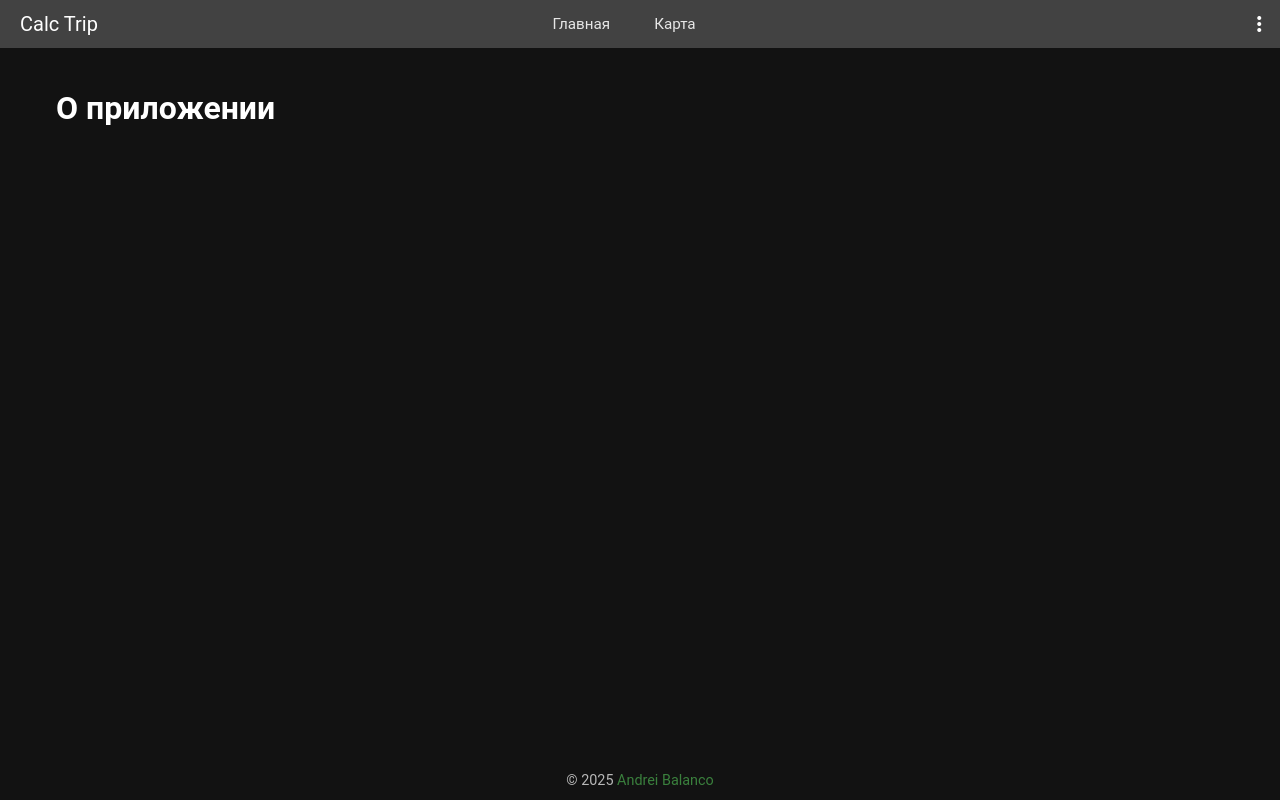
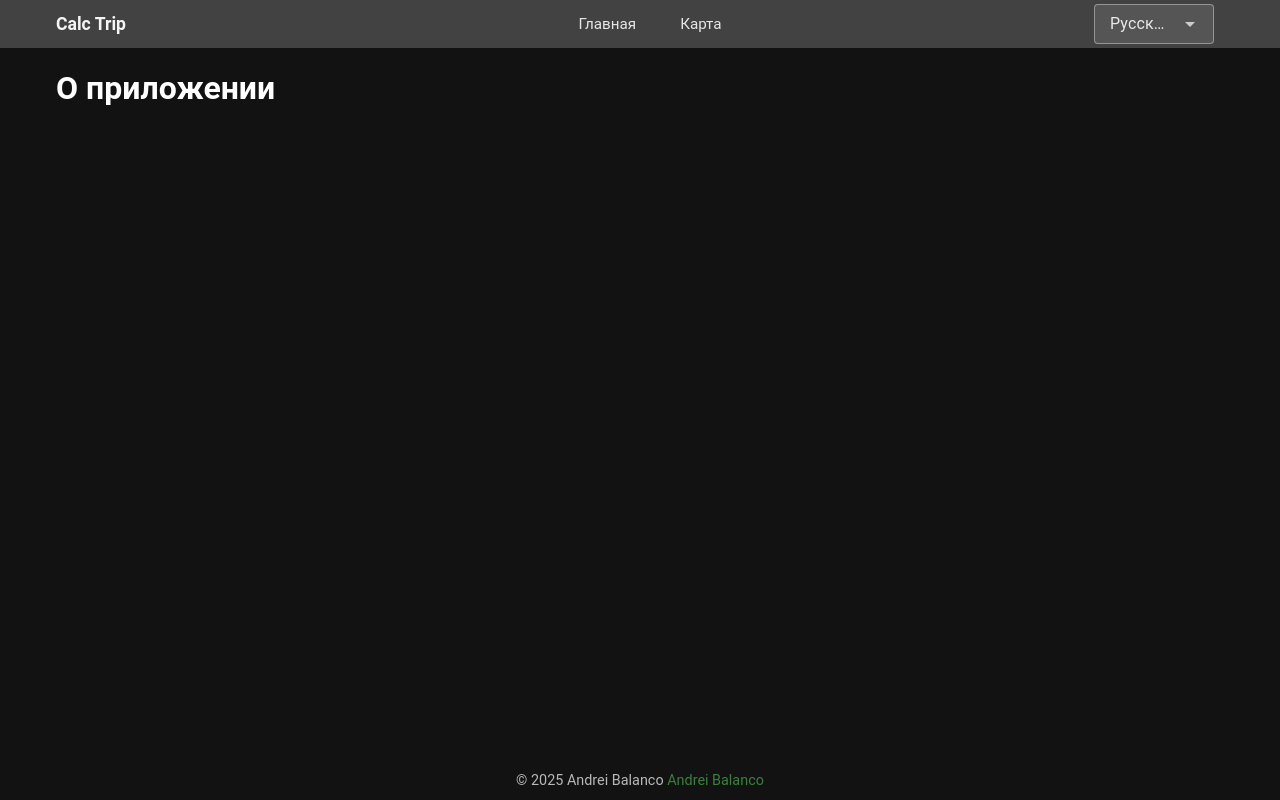
Before and after one commit to bandvic-dev/calc-trip, a Vue app: page /about in a window 1280 px wide. Built offline with nearby package versions, Linux system fonts and the light colour scheme.

Commit message:
Add translate functionality 1.5.0

```diff
--- a/package.json
+++ b/package.json
@@ -13,6 +13,7 @@
     "leaflet": "^1.9.4",
     "vite-plugin-pwa": "^0.16.4",
     "vue": "^3.3.4",
+    "vue-i18n": "^9.14.5",
     "vue-router": "^4.2.4",
     "vuetify": "^3.3.15"
   },
--- a/src/App.vue
+++ b/src/App.vue
@@ -1,37 +1,43 @@
 <template>
     <v-app theme="dark">
-        <v-toolbar class="mb-5" density="compact" title="Calc Trip">
-            <v-row>
-                <v-col cols="11" class="d-flex align-center">
+        <v-toolbar class="toolbar" density="compact">
+            <v-container>
+                <v-row class="align-center">
+                    <v-col cols="2" class="d-flex align-center">
+                        <router-link to="/" class="toolbar-title">Calc Trip</router-link>
+                    </v-col>
+                    <v-col cols="8" class="d-flex align-center justify-center">
                         <nav class="navigation">
-                        <router-link to="/" class="nav-link">Главная</router-link>
-                        <router-link to="/map" class="nav-link">Карта</router-link>
+                            <router-link to="/" class="nav-link">{{ $t('nav.home') }}</router-link>
+                            <router-link to="/map" class="nav-link">{{ $t('nav.map') }}</router-link>
                         </nav>
                     </v-col>
-                <v-col cols="1" class="d-flex align-center">
+                    <v-col cols="2" class="d-flex align-center justify-end">
+                        <v-select v-model="currentLanguage" :items="languages" item-title="name" item-value="code"
+                            density="compact" variant="outlined" hide-details class="language-selector"
+                            @update:model-value="changeLanguage" />
+                    </v-col>
+                    <!-- <v-col cols="1" class="d-flex align-center">
                         <v-menu>
                             <template v-slot:activator="{ props }">
                                 <v-btn class="toolbar-button" v-bind="props" icon="mdi-dots-vertical" />
                             </template>
 
                             <v-list>
-                            <v-list-item
-                                v-for="item in toolbarMenu"
-                                :key="item.title"
-                                :to="item.link || null"
-                                :title="item.title" link
-                            />
+                                <v-list-item v-for="item in toolbarMenu" :key="item.key" :to="item.link || null"
+                                    :title="$t(item.translationKey)" link />
                             </v-list>
                         </v-menu>
-                </v-col>
+                    </v-col> -->
                 </v-row>
+            </v-container>
         </v-toolbar>
         <v-main>
             <router-view></router-view>
         </v-main>
         <v-footer class="text-center" color="transparent" app>
             <span class="copyright">
-                © {{ new Date().getFullYear() }}
+                {{ $t('footer.copyright', { year: new Date().getFullYear() }) }}
                 <a href="https://bandvic.vercel.app/" target="_blank" class="copyright-link">Andrei Balanco</a>
             </span>
         </v-footer>
@@ -39,13 +45,37 @@
 </template>
 
 <script setup>
-import { ref } from 'vue';
+import { ref, computed } from 'vue'
+import { useI18n } from 'vue-i18n'
+
+const { t, locale } = useI18n()
+
+const languages = ref([
+    { code: 'ru', name: 'Русский' },
+    { code: 'en', name: 'English' },
+    { code: 'ro', name: 'Română' }
+])
+
+const STORAGE_KEY = 'app-language'
+
+const currentLanguage = computed({
+    get: () => locale.value,
+    set: (value) => {
+        locale.value = value
+        localStorage.setItem(STORAGE_KEY, value)
+    }
+})
+
+const changeLanguage = (newLang) => {
+    locale.value = newLang
+    localStorage.setItem(STORAGE_KEY, newLang)
+}
 
 const toolbarMenu = ref([
-    { title: 'Настройки', link: '/settings' },
-    { title: 'О приложении', link: '/about' },
-    { title: 'Очистить данные' }
-]);
+    { key: 'settings', translationKey: 'menu.settings', link: '/settings' },
+    { key: 'about', translationKey: 'menu.about', link: '/about' },
+    { key: 'clearData', translationKey: 'menu.clearData' }
+])
 </script>
 
 <style lang="scss">
@@ -89,6 +119,36 @@ body {
     border-bottom: 2px solid #4caf50;
 }
 
+.toolbar-title {
+    color: rgba(255, 255, 255, 0.95);
+    text-decoration: none;
+    font-weight: 600;
+    font-size: 1.1rem;
+    cursor: pointer;
+}
+
+.language-selector {
+    max-width: 120px;
+    margin-right: 10px;
+}
+
+.language-selector .v-field {
+    background-color: rgba(255, 255, 255, 0.1);
+    border-color: rgba(255, 255, 255, 0.3);
+}
+
+.language-selector .v-field:hover {
+    border-color: #4caf50;
+}
+
+.language-selector .v-field__input {
+    color: rgba(255, 255, 255, 0.87);
+}
+
+.language-selector .v-select__selection {
+    color: rgba(255, 255, 255, 0.87);
+}
+
 .copyright {
     width: 100%;
     font-size: 0.9rem;
--- /dev/null
+++ b/src/i18n.js
@@ -0,0 +1,25 @@
+import { createI18n } from 'vue-i18n'
+import ru from './locales/ru.js'
+import en from './locales/en.js'
+import ro from './locales/ro.js'
+
+const messages = {
+  ru,
+  en,
+  ro
+}
+
+const STORAGE_KEY = 'app-language'
+const savedLocale = localStorage.getItem(STORAGE_KEY)
+const locale = savedLocale && Object.prototype.hasOwnProperty.call(messages, savedLocale)
+  ? savedLocale
+  : 'ru'
+
+const i18n = createI18n({
+  legacy: false,
+  locale,
+  fallbackLocale: 'en',
+  messages
+})
+
+export default i18n
--- /dev/null
+++ b/src/locales/en.js
@@ -0,0 +1,72 @@
+export default {
+    nav: {
+        home: 'Home',
+        map: 'Map'
+    },
+    menu: {
+        settings: 'Settings',
+        about: 'About',
+        clearData: 'Clear Data'
+    },
+    footer: {
+        copyright: '© {year} Andrei Balanco'
+    },
+    common: {
+        language: 'Language',
+        selectLanguage: 'Select language'
+    },
+    content: {
+        select: {
+            method: {
+                label: 'Select calculation method',
+                options: {
+                    route: 'By distance traveled',
+                    fuel: 'By liters of fuel',
+                    amount: 'By amount spent'
+                }
+            }
+        },
+        input: {
+            price: {
+                label: 'Fuel price',
+                suffix: 'lei/liter'
+            },
+            consumption: {
+                label: 'Average fuel consumption',
+                suffix: 'L/100km'
+            },
+            fuel: {
+                label: 'Liters of fuel'
+            },
+            amount: {
+                label: 'Amount spent'
+            }
+        },
+        text: {
+            distance: {
+                label: 'Distance traveled',
+            }
+        },
+        result: {
+            route: 'Consumption: {liters} liters. Cost: {cost} lei.',
+            fuel: 'For {value} liters you can drive {distance} km. Cost: {cost} lei.',
+            amount: 'For {value} lei you get {liters} liters. You can drive {distance} km.',
+            default: 'Select calculation method'
+        },
+        map: {
+            distance: 'Distance',
+            clear: 'Clear',
+            close: 'Close',
+            addressNotFound: 'Address not found'
+        },
+        pages: {
+            about: 'About',
+            settings: 'Settings'
+        },
+        units: {
+            km: 'km',
+            liters: 'liters',
+            lei: 'lei'
+        }
+    }
+}
--- /dev/null
+++ b/src/locales/ro.js
@@ -0,0 +1,72 @@
+export default {
+    nav: {
+        home: 'Acasă',
+        map: 'Hartă'
+    },
+    menu: {
+        settings: 'Setări',
+        about: 'Despre',
+        clearData: 'Șterge datele'
+    },
+    footer: {
+        copyright: '© {year} Andrei Balanco'
+    },
+    common: {
+        language: 'Limbă',
+        selectLanguage: 'Selectați limba'
+    },
+    content: {
+        select: {
+            method: {
+                label: 'Selectați metoda de calcul',
+                options: {
+                    route: 'După distanța parcursă',
+                    fuel: 'După litri de combustibil',
+                    amount: 'După suma cheltuită'
+                }
+            },
+        },
+        input: {
+            price: {
+                label: 'Preț combustibil',
+                suffix: 'lei/litru'
+            },
+            consumption: {
+                label: 'Consum mediu de combustibil',
+                suffix: 'l/100km'
+            },
+            fuel: {
+                label: 'Litri combustibil'
+            },
+            amount: {
+                label: 'Suma cheltuită'
+            }
+        },
+        text: {
+            distance: {
+                label: 'Distanța parcursă',
+            }
+        },
+        result: {
+            route: 'Consum: {liters} litri. Cost: {cost} lei.',
+            fuel: 'Pentru {value} litri poți parcurge {distance} km. Cost: {cost} lei.',
+            amount: 'Pentru {value} lei primești {liters} litri. Poți parcurge {distance} km.',
+            default: 'Selectați metoda de calcul'
+        },
+        map: {
+            distance: 'Distanță',
+            clear: 'Șterge',
+            close: 'Închide',
+            addressNotFound: 'Adresa nu a fost găsită'
+        },
+        pages: {
+            about: 'Despre',
+            settings: 'Setări'
+        },
+        units: {
+            km: 'km',
+            liters: 'litri',
+            lei: 'lei'
+        }
+    }
+}
--- /dev/null
+++ b/src/locales/ru.js
@@ -0,0 +1,72 @@
+export default {
+  nav: {
+    home: 'Главная',
+    map: 'Карта'
+  },
+  menu: {
+    settings: 'Настройки',
+    about: 'О приложении',
+    clearData: 'Очистить данные'
+  },
+  footer: {
+    copyright: '© {year} Andrei Balanco'
+  },
+  common: {
+    language: 'Язык',
+    selectLanguage: 'Выберите язык'
+  },
+  content: {
+    select: {
+        method:  {
+            label: 'Выберите метод расчета',
+            options: {
+                route: 'По пройденному расстоянию',
+                fuel: 'По литрам топлива',
+                amount: 'Потраченная сумма'
+            }
+        },
+    },
+    input: {
+        price: {
+            label: 'Стоимость топлива',
+            suffix: 'лей/литр'
+        },
+        consumption: {
+            label: 'Средний расход топлива',
+            suffix: 'л/100км'
+        },
+        fuel: {
+            label: 'Литры топлива'
+        },
+        amount: {
+            label: 'Потраченная сумма'
+        }
+    },
+    text: {
+        distance:  {
+            label: 'Пройденное расстояние',
+        }
+    },
+    result: {
+        route: 'Расход: {liters} литров. Стоимость: {cost} лей.',
+        fuel: 'На {value} литров можно проехать: {distance} км. Стоимость: {cost} лей.',
+        amount: 'За {value} лей вы получите: {liters} литров. Можно проехать: {distance} км.',
+        default: 'Выберите метод расчета'
+    },
+    map: {
+        distance: 'Дистанция',
+        clear: 'Очистить',
+        close: 'Закрыть',
+        addressNotFound: 'Адрес не найден'
+    },
+    pages: {
+        about: 'О приложении',
+        settings: 'Настройки'
+    },
+    units: {
+        km: 'км',
+        liters: 'литров',
+        lei: 'лей'
+    }
+  }
+}
--- a/src/main.js
+++ b/src/main.js
@@ -1,6 +1,7 @@
 import { createApp } from 'vue'
 import App from './App.vue'
 import router from './router'
+import i18n from './i18n'
 
 // Vuetify
 import 'vuetify/styles'
@@ -17,5 +18,6 @@ const vuetify = createVuetify({
 const app = createApp(App)
 
 app.use(router)
+app.use(i18n)
 app.use(vuetify)
 app.mount('#app')
--- a/src/views/AboutView.vue
+++ b/src/views/AboutView.vue
@@ -1,6 +1,6 @@
 <template>
     <v-container>
-        <h1>О приложении</h1>
+        <h1>{{ $t('content.pages.about') }}</h1>
     </v-container>
 </template>
 <script setup></script>
--- a/src/views/HomeView.vue
+++ b/src/views/HomeView.vue
@@ -1,26 +1,26 @@
 <template>
-    <v-container>
+    <v-container class="mt-5">
         <v-row>
             <v-col cols="12" sm="6">
-                <v-select v-model="form.method" hide-details="auto" label="Выбрать метод расчета"
-                    :items="['По пройденному растоянию', 'По литрам топлива', 'Потраченная сумма']" />
+                <v-select v-model="form.method" hide-details="auto" :label="$t('content.select.method.label')"
+                    :items="methodOptions" item-title="label" item-value="value" />
             </v-col>
-            <v-col cols="12" sm="6" v-if="form.method === 'По пройденному растоянию'">
-                <v-text-field v-model="form.fuel_distance" hide-details="auto" label="Пройденное расстояние"
-                    prepend-inner-icon="mdi-map-marker" suffix="км" v-input-mask="mask"
+            <v-col cols="12" sm="6" v-if="form.method === 'route'">
+                <v-text-field v-model="form.fuel_distance" hide-details="auto" :label="$t('content.text.distance.label')"
+                    prepend-inner-icon="mdi-map-marker" :suffix="t('content.units.km')" v-input-mask="mask"
                     @click:prepend-inner="goToMap" />
             </v-col>
-            <v-col cols="12" sm="6" v-if="form.method !== 'По пройденному растоянию'">
+            <v-col cols="12" sm="6" v-if="form.method !== 'route'">
                 <v-text-field v-model="form.input" hide-details="auto" :label="inputLabel" :suffix="inputSuffix"
                     v-input-mask="mask" />
             </v-col>
             <v-col cols="12" sm="6">
-                <v-text-field v-model="form.fuel_price" hide-details="auto" label="Стоимость топлива" suffix="лей/литр"
+                <v-text-field v-model="form.fuel_price" hide-details="auto" :label="t('content.input.price.label')" :suffix="t('content.input.price.suffix')"
                     v-input-mask="mask" />
             </v-col>
             <v-col cols="12" sm="6">
-                <v-text-field v-model="form.fuel_consumption" hide-details="auto" label="Средний расход топлива"
-                    suffix="л/100км" v-input-mask="mask" />
+                <v-text-field v-model="form.fuel_consumption" hide-details="auto" :label="t('content.input.consumption.label')"
+                    :suffix="t('content.input.consumption.suffix')" v-input-mask="mask" />
             </v-col>
             <v-col cols="12">
                 <v-card class="result-card pa-3" color="#1E1E1E">
@@ -40,10 +40,37 @@
 
 <script setup>
 import { reactive, computed, watch } from 'vue';
+import { useRouter } from 'vue-router';
+import { useI18n } from 'vue-i18n';
 import Inputmask from 'inputmask';
-import { useRouter } from 'vue-router';
 
+const { t } = useI18n();
 const STORAGE_KEY = 'calc-trip-form';
+
+const methodOptions = computed(() => [
+    { value: 'route', label: t('content.select.method.options.route') },
+    { value: 'fuel', label: t('content.select.method.options.fuel') },
+    { value: 'amount', label: t('content.select.method.options.amount') }
+]);
+
+const methodValueMap = {
+    route: 'route',
+    fuel: 'fuel',
+    amount: 'amount',
+    'По пройденному расстоянию': 'route',
+    'По литрам топлива': 'fuel',
+    'Потраченная сумма': 'amount',
+    'By distance traveled': 'route',
+    'By liters of fuel': 'fuel',
+    'By amount spent': 'amount',
+    'După distanța parcursă': 'route',
+    'După litri de combustibil': 'fuel',
+    'După suma cheltuită': 'amount'
+};
+
+const normalizeMethod = (value) => {
+    return methodValueMap[value] || 'route';
+};
 
 const router = useRouter();
 
@@ -55,13 +82,22 @@ const goToMap = () => {
 const saved = localStorage.getItem(STORAGE_KEY);
 const form = reactive(
     saved
-        ? JSON.parse(saved)
+        ? (() => {
+            const parsed = JSON.parse(saved);
+            return {
+                fuel_price: parsed.fuel_price ?? 23.05,
+                input: parsed.input ?? 10,
+                fuel_consumption: parsed.fuel_consumption ?? 5.7,
+                fuel_distance: parsed.fuel_distance ?? 150,
+                method: normalizeMethod(parsed.method)
+            };
+        })()
         : {
             fuel_price: 23.05,
             input: 10,
             fuel_consumption: 5.7,
             fuel_distance: 150,
-            method: 'По пройденному растоянию'
+            method: 'route'
         }
 );
 
@@ -91,11 +127,12 @@ const toNum = v => Number(String(v).replace(/\s/g, '')) || 0;
 
 // dynamic label/suffix for the universal input
 const inputLabel = computed(() => {
-    if (form.method === 'Потраченная сумма') return 'Потраченная сумма';
-    return 'Литры топлива';
+    if (form.method === 'amount') return t('content.input.amount.label');
+    if (form.method === 'route') return t('content.text.distance.label');
+    return t('content.input.fuel.label');
 });
 const inputSuffix = computed(() => {
-    return form.method === 'Потраченная сумма' ? 'лей' : 'литров';
+    return form.method === 'amount' ? t('content.units.lei') : t('content.units.liters');
 });
 
 const result = computed(() => {
@@ -105,23 +142,31 @@ const result = computed(() => {
     const distance = toNum(form.fuel_distance);
 
     switch (form.method) {
-        case 'По пройденному растоянию':
+        case 'route':
             const litersUsed = (consumption / 100) * distance;
             const cost = litersUsed * price;
-            return `Расход: ${litersUsed.toFixed(2)} литров.\n Стоимость: ${cost.toFixed(2)} лей.`;
+            return t('content.result.route', { liters: litersUsed.toFixed(2), cost: cost.toFixed(2) });
 
-        case 'По литрам топлива':
+        case 'fuel':
             const possibleDistance = consumption > 0 ? (value / consumption) * 100 : 0;
             const costFromLiters = value * price;
-            return `На ${value.toFixed(2)} литров. можно проехать: ${possibleDistance.toFixed(2)} км.\n Стоимость: ${costFromLiters.toFixed(2)} лей.`;
+            return t('content.result.fuel', {
+                value: value.toFixed(2),
+                distance: possibleDistance.toFixed(2),
+                cost: costFromLiters.toFixed(2)
+            });
 
-        case 'Потраченная сумма':
+        case 'amount':
             const litersFromMoney = price > 0 ? (value / price) : 0;
             const distanceFromMoney = consumption > 0 ? (litersFromMoney / consumption) * 100 : 0;
-            return `За ${value.toFixed(2)} лей вы получите: ${litersFromMoney.toFixed(2)} литров.\n Можно проехать: ${distanceFromMoney.toFixed(2)} км.`;
+            return t('content.result.amount', {
+                value: value.toFixed(2),
+                liters: litersFromMoney.toFixed(2),
+                distance: distanceFromMoney.toFixed(2)
+            });
 
         default:
-            return 'Выберите метод расчета';
+            return t('content.result.default');
     }
 });
 
@@ -153,8 +198,6 @@ export default {
 </script>
 
 <style lang="scss" scoped>
-// Component styles go here
-
 .result-card {
     border-radius: 8px;
     box-shadow: 0 4px 12px rgba(0, 0, 0, 0.3);
--- a/src/views/MapView.vue
+++ b/src/views/MapView.vue
@@ -16,12 +16,12 @@
 
                 <div v-if="distance">
                     <hr />
-                    <strong>Дистанция:</strong> {{ (distance / 1000).toFixed(2) }} км
+                    <strong>{{ t('content.map.distance') }}:</strong> {{ (distance / 1000).toFixed(2) }} {{ t('content.units.km') }}
                 </div>
             </div>
             <div class="btn-group">
-                <button v-if="pointA || pointB" @click="clearAll" class="clear-btn">Очистить</button>
-                <button @click="closeMap" class="close-btn">Закрыть</button>
+                <button v-if="pointA || pointB" @click="clearAll" class="clear-btn">{{ t('content.map.clear') }}</button>
+                <button @click="closeMap" class="close-btn">{{ t('content.map.close') }}</button>
             </div>
         </div>
     </div>
@@ -29,6 +29,7 @@
 
 <script setup>
 import { ref, onMounted } from 'vue';
+import { useI18n } from 'vue-i18n';
 import L from 'leaflet';
 import 'leaflet/dist/leaflet.css';
 
@@ -44,6 +45,7 @@ let routeLine = null;
 const addressA = ref('');
 const addressB = ref('');
 const distance = ref(null);
+const { t } = useI18n();
 
 // SVG иконки вместо стандартных PNG (исправляет смещение)
 const iconA = L.divIcon({
@@ -99,7 +101,7 @@ async function reverseGeocode(lat, lon) {
     const url = `https://nominatim.openstreetmap.org/reverse?format=jsonv2&lat=${lat}&lon=${lon}`;
     const res = await fetch(url);
     const data = await res.json();
-    return data.display_name || 'Адрес не найден';
+    return data.display_name || t('content.map.addressNotFound');
 }
 
 // ---- build OSRM route ----
@@ -248,7 +250,7 @@ onMounted(async () => {
 
 #map {
     width: 100%;
-    height: 100vh;
+    height: calc(100vh - 48px - 38px);
 }
 
 .info-panel {
--- a/src/views/SettingsView.vue
+++ b/src/views/SettingsView.vue
@@ -1,6 +1,6 @@
 <template>
     <v-container>
-        <h1>Настройки</h1>
+        <h1>{{ $t('content.pages.settings') }}</h1>
     </v-container>
 </template>
 <script setup></script>
```
Also changed, not shown: 1 other file (tests, documents, lock files or other folders). Lines whose indentation alone changed are shown as unchanged.
